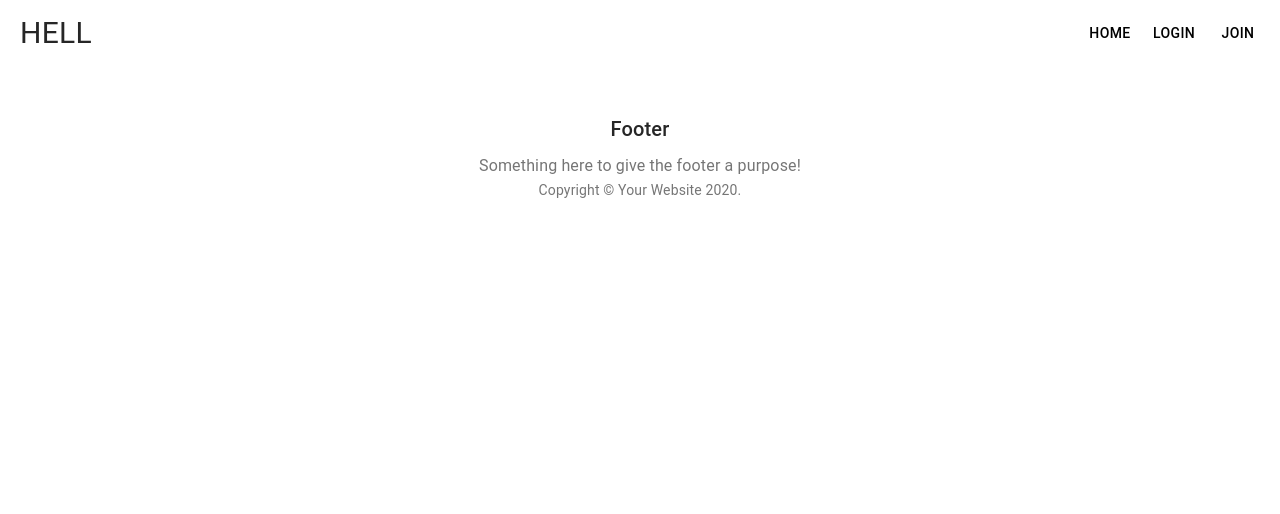
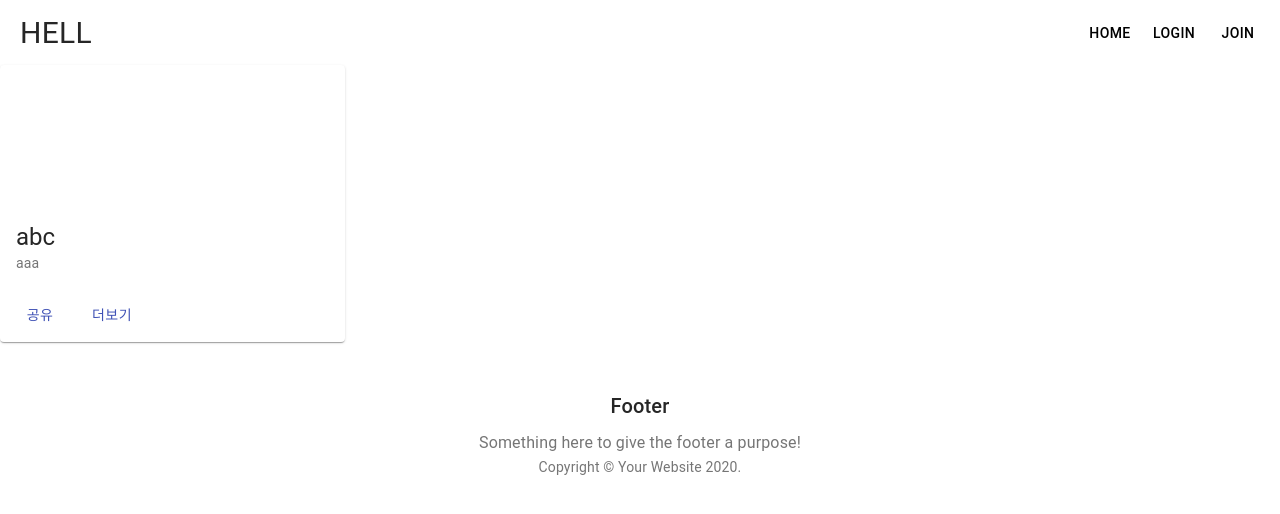
Before and after one commit to bitfrontr46/bitauction, a React (Create React App) app in the folder frontend/: page /card in a window 1280 px wide. Shown: the top 514 px of the page. Built offline with nearby package versions, Linux system fonts and the light colour scheme; no server answers.

Commit message:
young-업로드,랜딩 페이지 구현

```diff
--- /dev/null
+++ b/frontend/src/pages/Landing/CardForm.js
@@ -0,0 +1,76 @@
+import React,{useEffect, useState} from 'react';
+import { makeStyles } from '@material-ui/core/styles';
+import Card from '@material-ui/core/Card';
+import CardActionArea from '@material-ui/core/CardActionArea';
+import CardActions from '@material-ui/core/CardActions';
+import CardContent from '@material-ui/core/CardContent';
+import CardMedia from '@material-ui/core/CardMedia';
+import Button from '@material-ui/core/Button';
+import Typography from '@material-ui/core/Typography';
+import axios from "axios"
+const useStyles = makeStyles({
+    root:{
+        maxWidth: 345,
+    },
+    media: {
+        height: 140,
+    },
+
+})
+
+
+function CardForm(props) {
+    const classes = useStyles();
+
+    const [Uploads, setUploads] = useState([])
+
+    useEffect(()=>{
+
+        axios.post("http://localhost:4000/api/upload/uploads", )
+        .then(response=>{
+            if(response.data.success){
+                //console.log(response.data);
+                //  -> 연속해서 콘솔 로그가 찍히는 문제 발생(무한반복)
+
+                setUploads(response.data.uploadInfo)
+            }else{
+                alert("이미지를 가져오는데 실패했습니다.")
+            }
+        })
+    })
+
+
+    return (
+        <Card className={classes.root}>
+            <CardActionArea>
+                <CardMedia
+                    className={classes.media}
+                    image=""
+                    title=""
+                />
+            <CardContent>
+                <Typography gutterBotton variant="h5" component="h2">
+                    abc
+                </Typography>
+                <Typography variant="body2" color="textSecondary" component="p">
+                    aaa
+                </Typography>
+            </CardContent>
+            </CardActionArea>
+            <CardActions>
+                <Button size="smail" color="primary">
+                    공유
+                </Button>
+                <Button size="smail" color="primary">
+                    더보기
+                </Button>
+            </CardActions>
+        </Card>
+
+    );
+}
+
+export default CardForm;
+
+// 사진 업로드 -> 페이지로 이동
+//저장한 사진을 가져와서 보여준다
--- a/frontend/src/routes/GeneralRoutes.js
+++ b/frontend/src/routes/GeneralRoutes.js
@@ -13,7 +13,7 @@
 import MyPage from "../pages/MyPage";
 import UploadPage from "../pages/UploadPage/UploadPage";
 import Landing from "../pages/Landing/Landing";
-
+import CardForm from "../pages/Landing/CardForm";
 
 function GeneralRoutes() {
   const dispatch = useDispatch();
@@ -63,7 +63,7 @@
           <Route path="/mypage" component={MyPage} />
           <Route path="/upload" component={UploadPage} />
           <Route path="/landing" component={Landing} />
-
+          <Route path="/card" component={CardForm} />
         </Switch>
         <Footer />
       </BrowserRouter>
```
Also changed, not shown: frontend/src/pages/Detail/DetailPage.js (+13 -0 lines), frontend/src/pages/Landing/Landing.js (+6 -2 lines), frontend/src/pages/UploadPage/UploadPage.js (line endings or trailing spaces), 3 other files (tests, documents, lock files or other folders).
